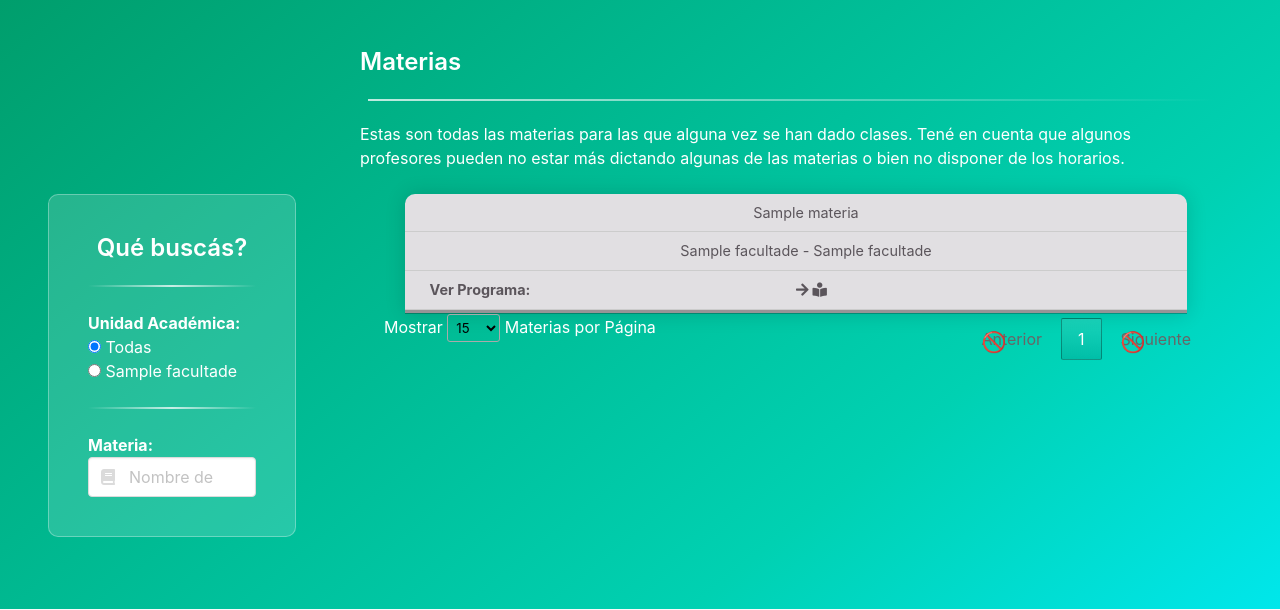
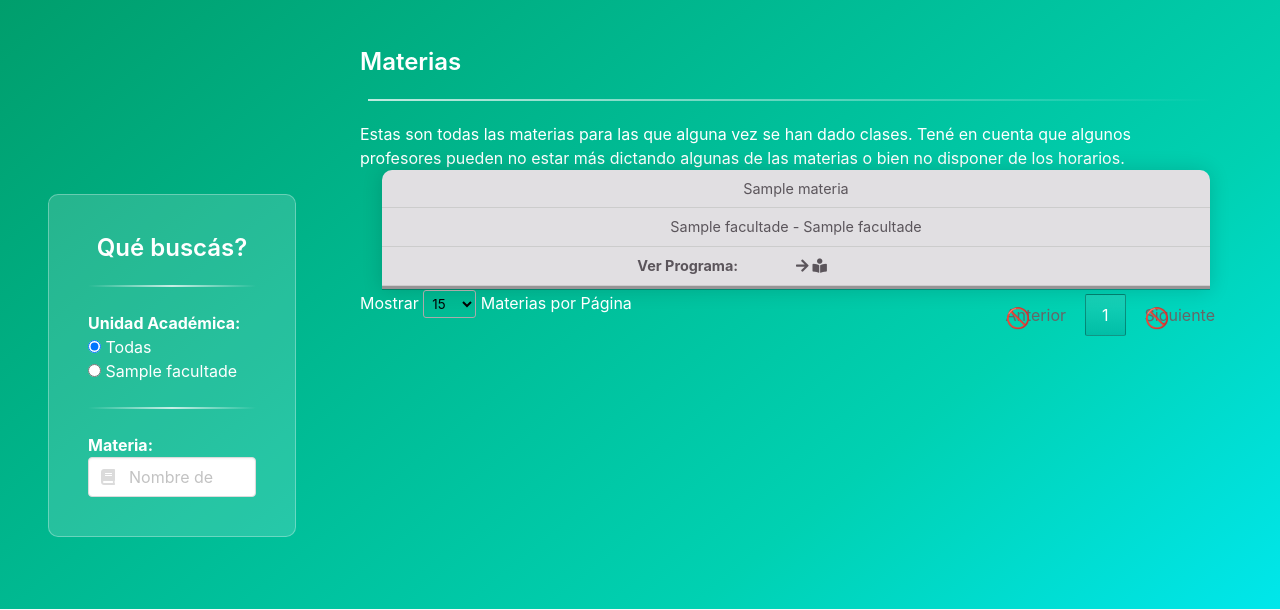
Before and after one commit to jgmarti84/entienda24, a Flask app: page /subjects in a window 1280 px wide. Shown: the part 52-662 px from the top of the page. Run offline with Flask 3, Linux system fonts and the light colour scheme; tables that the repository leaves empty hold one stand-in row (values such as "Sample post"); some libraries are stand-ins or nearby versions.

Commit message:
JM: arreglado el problema de las celdas de la tabla de subjects search que se pasan en el width

```diff
--- a/app/public/templates/public/subjects_body.html
+++ b/app/public/templates/public/subjects_body.html
@@ -54,7 +54,7 @@
     </div>
     <div class="column is-three-quarters">
       <div>
-        <div class="table-container p-5">
+<!--        <div class="table-container p-5">-->
 <!--      TODO: Enable scroll in x-direction for small displays-->
           <table id="subjects-search-table" class="content-table subjects-search" style="width:95%">
             <thead>
@@ -65,7 +65,7 @@
                 <th>Unidad Académica</th>
                 <th>Programa</th>
                 <th>Materia Unidecode</th>
-                <th>Menu</th>
+<!--                <th>Menu</th>-->
               </tr>
             </thead>
             <tbody>
@@ -89,7 +89,7 @@
               {% endfor %}
             </tbody>
           </table>
-        </div>
+<!--        </div>-->
       </div>
     </div>
   </div>
--- a/app/static/css/media_queries.css
+++ b/app/static/css/media_queries.css
@@ -52,28 +52,28 @@
 .table-container {
     overflow-x: visible;
 }
-.content-table.subjects-search {
-    width: 95%;
-}
-.content-table.subjects-search tbody tr td:nth-of-type(1) {
-    cursor: pointer;
-}
-.content-table.subjects-search tr td:nth-child(1) { width: 50vw }
-.content-table.subjects-search tr td:nth-child(2) { width: 5vw }
-.content-table.subjects-search tr td:nth-child(3) { width: 5vw }
+/*.content-table.subjects-search {*/
+/*    width: 95%;*/
+/*}*/
+/*.content-table.subjects-search tbody tr td:nth-of-type(1) {*/
+/*    cursor: pointer;*/
+/*}*/
+/*.content-table.subjects-search tr td:nth-child(1) { width: 50vw }*/
+/*.content-table.subjects-search tr td:nth-child(2) { width: 5vw }*/
+/*.content-table.subjects-search tr td:nth-child(3) { width: 5vw }*/
 
-.content-table.subjects-search tr th:nth-of-type(4),
-.content-table.subjects-search tr td:nth-of-type(4) {
-    display: none;
-}
-.content-table.subjects-search tr th:nth-of-type(2),
-.content-table.subjects-search tr td:nth-of-type(2) {
-    text-align: center;
-}
-.content-table.subjects-search tr th:nth-of-type(3),
-.content-table.subjects-search tr td:nth-of-type(3) {
-    text-align: center;
-}
+/*.content-table.subjects-search tr th:nth-of-type(4),*/
+/*.content-table.subjects-search tr td:nth-of-type(4) {*/
+/*    display: none;*/
+/*}*/
+/*.content-table.subjects-search tr th:nth-of-type(2),*/
+/*.content-table.subjects-search tr td:nth-of-type(2) {*/
+/*    text-align: center;*/
+/*}*/
+/*.content-table.subjects-search tr th:nth-of-type(3),*/
+/*.content-table.subjects-search tr td:nth-of-type(3) {*/
+/*    text-align: center;*/
+/*}*/
 /*@media (max-width: 768px) {*/
 /*    .content-table.subjects-search tr td:nth-child(1) { width: 65vw }*/
 /*    .content-table.subjects-search tr th:nth-of-type(4),*/
@@ -223,6 +223,7 @@ td.more-info-cell a {
 #non-mobile-modify-button {
     display: block;
 }
+#subjects-search-table {width: 100%;}
 @media only screen and (max-width: 760px),
 (min-device-width: 768px) and (max-device-width: 1024px) {
     #mobile-modify-button {
@@ -260,26 +261,28 @@ td.more-info-cell a {
     #subjects-search-table td {
         border-bottom: 0.3px solid #ccc;
     }
+    #subjects-search-table td:not(:nth-of-type(3)) {
+        text-align: center;
+    }
     #subjects-search-table td:nth-of-type(3) {
         position: relative;
         padding-left: 50%;
-        width: 100%;
         text-align: left;
     }
-    #subjects-search-table td:not(:nth-of-type(3)) {
-        text-align: center;
-        display: inline-block;
-        width: 100%;
-        position: relative;
-    }
+    /*#subjects-search-table td:not(:nth-of-type(3)) {*/
+    /*    text-align: center;*/
+    /*    display: inline-block;*/
+    /*    width: 100%;*/
+    /*    position: relative;*/
+    /*}*/
     #subjects-search-table td:before {
         position: absolute;
         left: 25px;
-        width: 45%;
+        width: 40%;
         padding-right: 10px;
         white-space: nowrap;
         font-weight: bold;
-        text-align: left;
+        text-align: right;
         vertical-align: middle;
     }
     #subjects-search-table td:nth-of-type(3):before { content: "Ver Programa:"; }
```
Also changed, not shown: app/public/templates/public/home_body.html (+6 -4 lines). Lines whose indentation alone changed are shown as unchanged.
